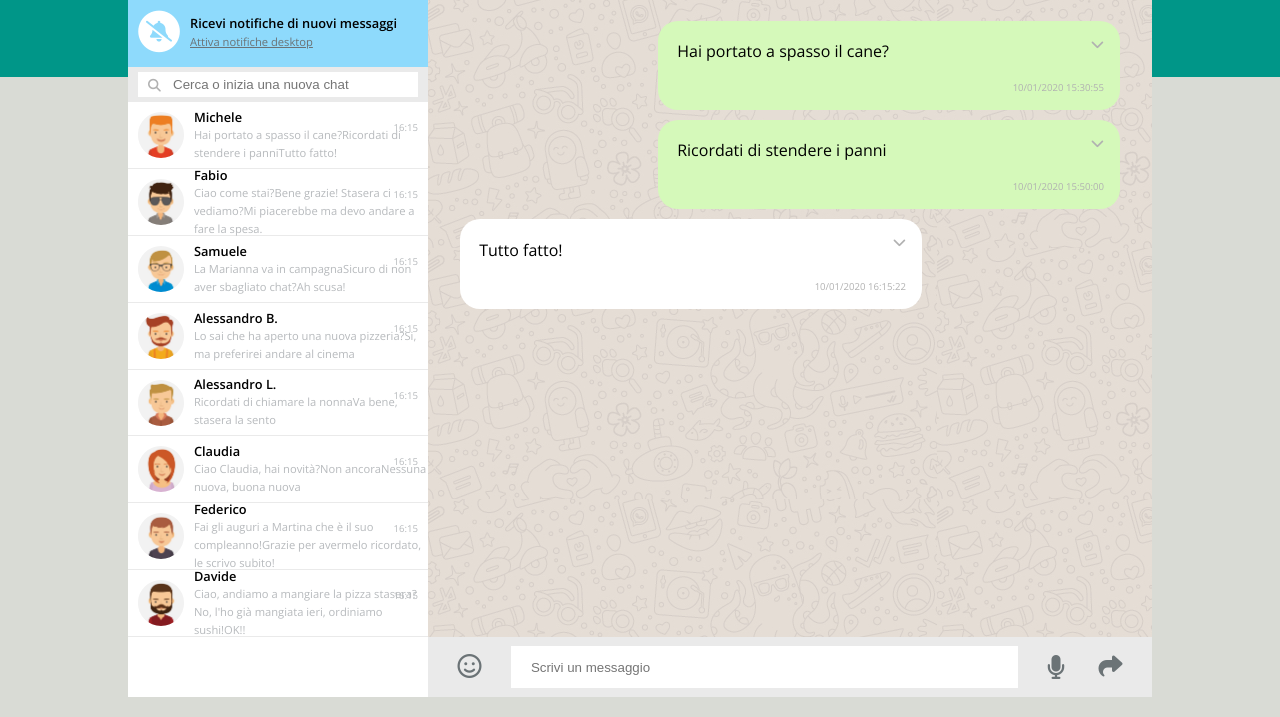
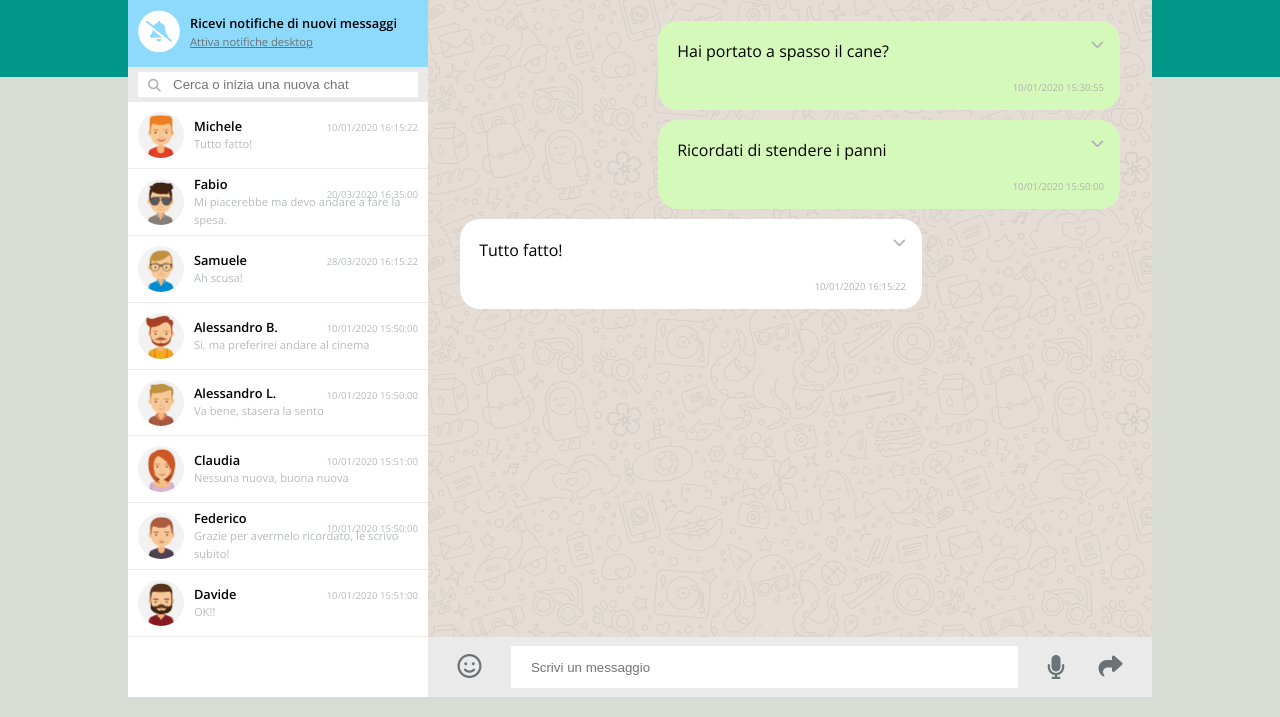
Before and after one commit to LucaCavatassi/vue-boolzapp, a plain HTML site: page index.html in a window 1280 px wide. Shown: the part 83-800 px from the top of the page. Drawn offline with nearby package versions, Linux system fonts and the light colour scheme.

Commit message:
feat: milestone 5

```diff
--- a/index.html
+++ b/index.html
@@ -82,9 +82,9 @@
                             </div>
                             <div class="message-preview">
                                 <h4 class="smallfont">{{curContact.name}}</h4>
-                                <span v-for="(curMessage, curIndex) in curContact.messages"
-                                    class="smallerfont greytext">{{curMessage.message}}</span>
-                                <span class="time verysmallfont greytext">16:15</span>
+                                <span
+                                    class="smallerfont greytext">{{curContact.messages[curContact.messages.length - 1].message}}</span>
+                                <span class="time verysmallfont greytext">{{ curContact.messages[curContact.messages.length - 1].date }}</span>
                             </div>
                         </div>
                     </div>
```
Also changed, not shown: js/script.js (+5 -8 lines).
